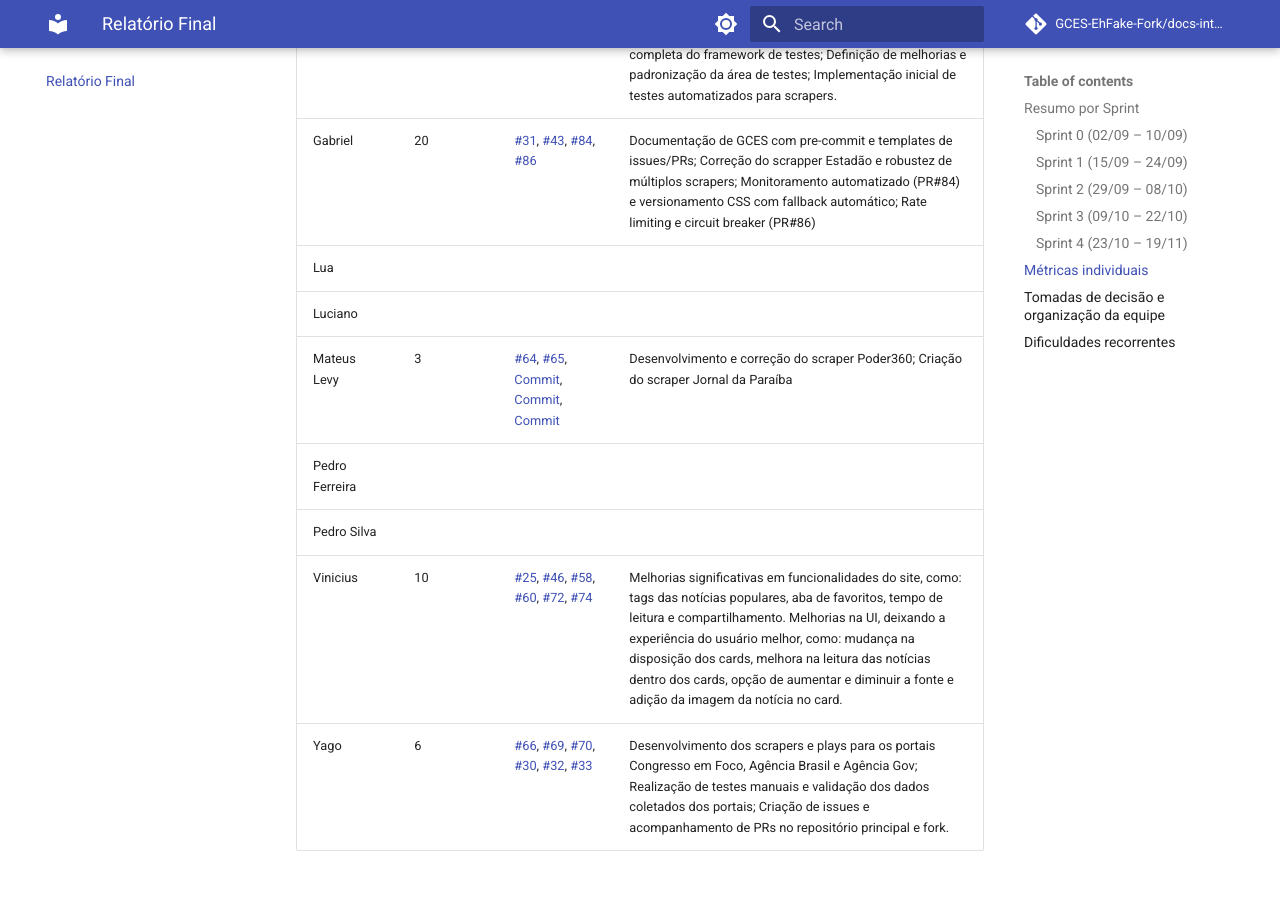
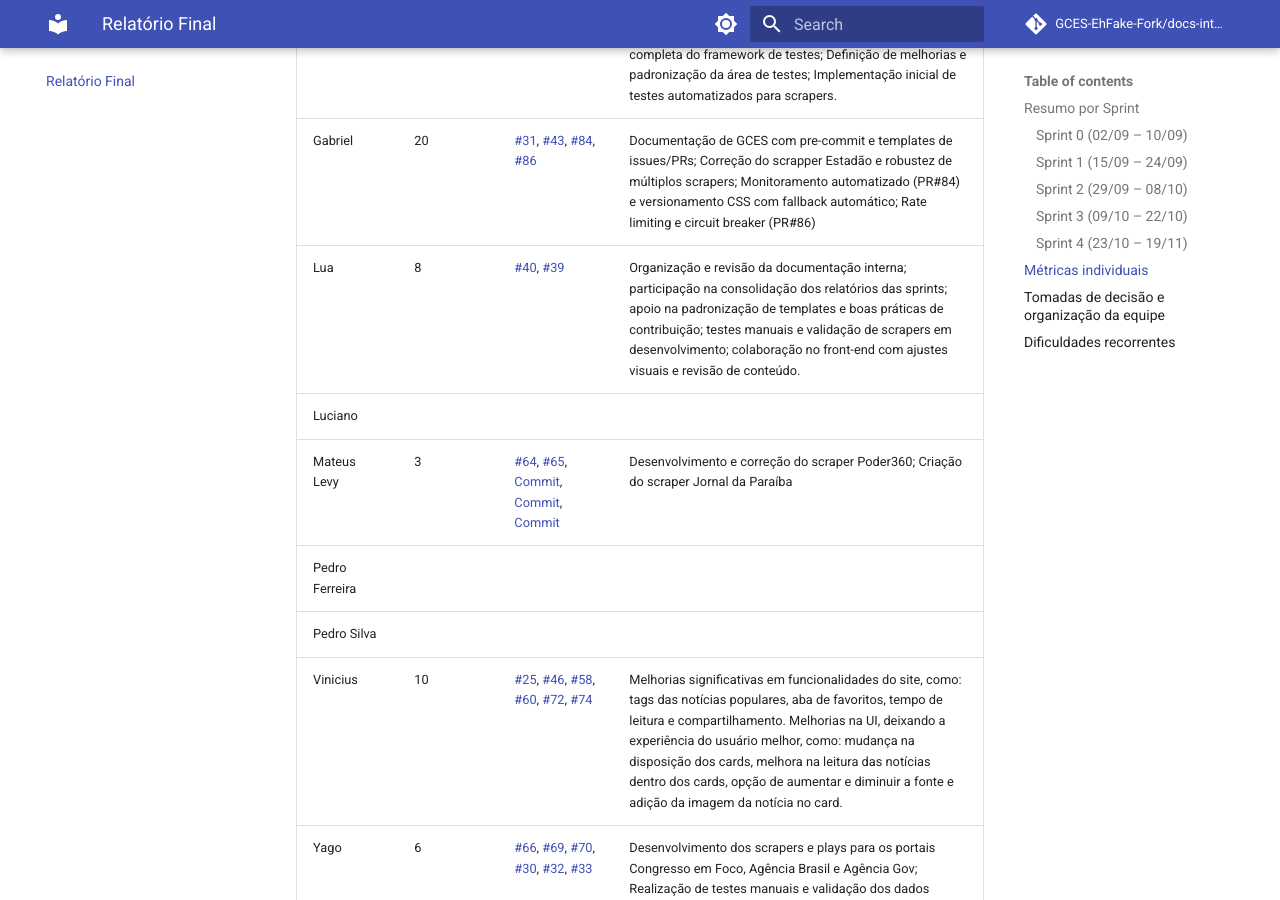
Before and after one commit to GCES-EhFake-Fork/docs-interno, an MkDocs documentation site: the page built from docs/relatorioFinal.md, in a window 1280 px wide and 900 px high, scrolled down 1932 px. Built offline with MkDocs 1.6.1 and Material for MkDocs 9.7.7, drawn with Linux system fonts in a browser that asks for light colours; comment, search, counter and statistics services are not loaded.

Commit message:
Update relatorioFinal.md

```diff
--- a/docs/relatorioFinal.md
+++ b/docs/relatorioFinal.md
@@ -39,7 +39,7 @@
 | Eduardo        | 10      | [#53](https://github.com/EH-FAKE/check-up/pull/53), [#62](https://github.com/EH-FAKE/check-up/pull/62)                                                                                                                                                                                                                                                                                      | Implementação completa do Web Scrapping para o Jornal de Brasília (Spider e Play); Centralização e organização da documentação do projeto.                                                                                                                                                                                                                                         |
 | Felipe         | 20      | [#16](https://github.com/GCES-EhFake-Fork/checkUp/pull/16), [#23](https://github.com/GCES-EhFake-Fork/checkUp/pull/23), [#39](https://github.com/EH-FAKE/check-up/pull/39), [#40](https://github.com/EH-FAKE/check-up/pull/40)                                                                                                                                                              | Ambientação inicial, configuração do ambiente e execução dos primeiros scrapers; Implementação dos scrapers dos portais Brasil de Fato; Criação e acompanhamento de PRs do scraper; Ajustes e testes no CI/CD; Documentação completa do framework de testes; Definição de melhorias e padronização da área de testes; Implementação inicial de testes automatizados para scrapers. |
 | Gabriel        | 20      | [#31](https://github.com/EH-FAKE/check-up/pull/31), [#43](https://github.com/EH-FAKE/check-up/pull/43), [#84](https://github.com/EH-FAKE/check-up/pull/84), [#86](https://github.com/EH-FAKE/check-up/pull/86)                                                                                                                                                                              | Documentação de GCES com pre-commit e templates de issues/PRs; Correção do scrapper Estadão e robustez de múltiplos scrapers; Monitoramento automatizado (PR#84) e versionamento CSS com fallback automático; Rate limiting e circuit breaker (PR#86)                                                                                                                              |
-| Lua            |         |                                                                                                                                                                                                                                                                                                                                                                                             |                                                                                                                                                                                                                                                                                                                                                                                    |
+| Lua            |    8     |   [#40](https://github.com/EH-FAKE/check-up/pull/40), [#39](https://github.com/EH-FAKE/check-up/pull/39)   |  Organização e revisão da documentação interna; participação na consolidação dos relatórios das sprints; apoio na padronização de templates e boas práticas de contribuição; testes manuais e validação de scrapers em desenvolvimento; colaboração no front-end com ajustes visuais e revisão de conteúdo.  |
 | Luciano        |         |                                                                                                                                                                                                                                                                                                                                                                                             |                                                                                                                                                                                                                                                                                                                                                                                    |
 | Mateus Levy    | 3       | [#64](https://github.com/EH-FAKE/check-up/pull/64), [#65](https://github.com/EH-FAKE/check-up/pull/65), [Commit](https://github.com/GCES-EhFake-Fork/checkUp/commit/762469c5b3a75c3ef8e5c006c56e1b9ee5223716), [Commit](https://github.com/GCES-EhFake-Fork/checkUp/commit/7930a91), [Commit](https://github.com/EH-FAKE/check-up/pull/65/commits/3e82910c1746eff8d1a5fbde45b5416cfe454baf) | Desenvolvimento e correção do scraper Poder360; Criação do scraper Jornal da Paraíba                                                                                                                                                                                                                                                                                               |
 | Pedro Ferreira |         |                                                                                                                                                                                                                                                                                                                                                                                             |                                                                                                                                                                                                                                                                                                                                                                                    |
```
